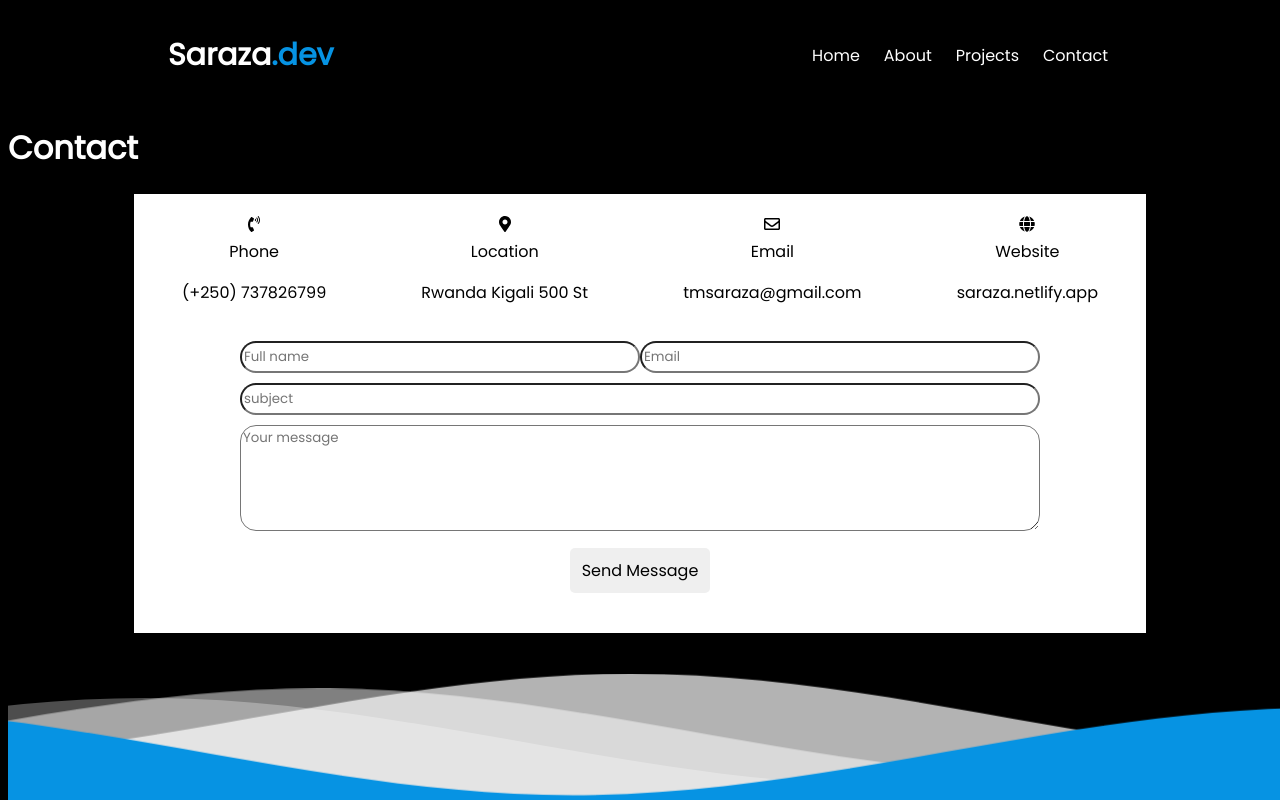
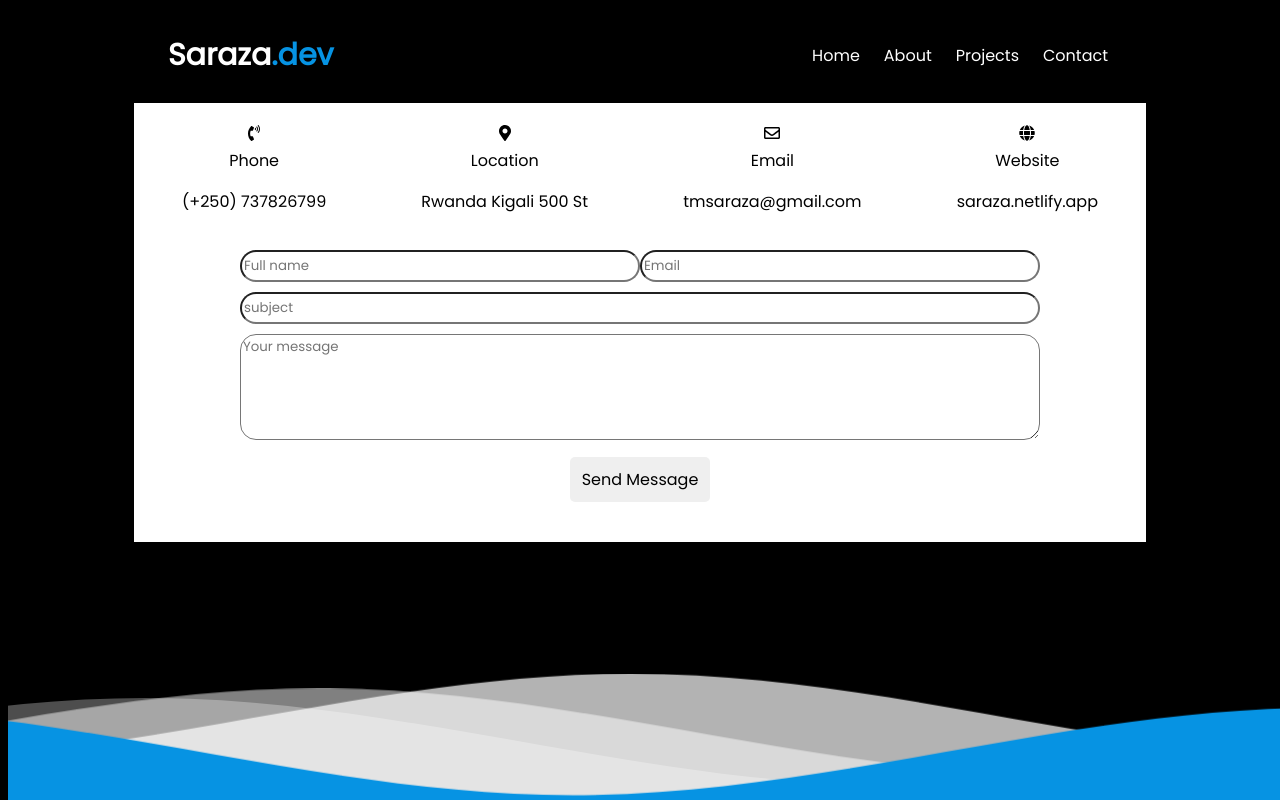
Before and after one commit to sarazaToussaint/Saraza-dev, a React (Create React App) app: page /Contact in a window 1280 px wide. Built offline with nearby package versions, Linux system fonts and the light colour scheme.

Commit message:
Delete an used codes

```diff
--- a/src/components/Contact.jsx
+++ b/src/components/Contact.jsx
@@ -6,9 +6,6 @@ import classes from './Contact.module.css';
 
 const Contact = () => (
   <>
-    <h1 className="contact">
-      Contact
-    </h1>
     <div className={classes.contactContainer}>
       <div className={classes.contactDetails}>
         <div className={classes.info}>
```
